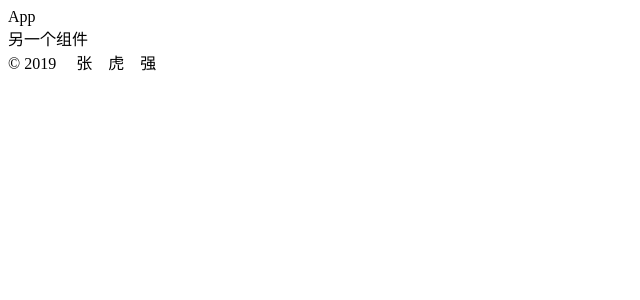
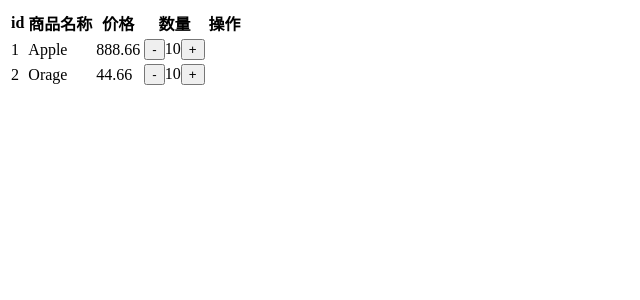
Before and after one commit to zhq092012/React_trus, a React (Create React App) app: page / in a window 1280 px wide. Shown: the top 300 px of the page, without its empty margins (0-640 px from the left). Built offline with nearby package versions, Linux system fonts and the light colour scheme.

Commit message:
手动实现redux

```diff
--- a/package.json
+++ b/package.json
@@ -8,7 +8,8 @@
     "@testing-library/user-event": "^7.2.1",
     "react": "^16.12.0",
     "react-dom": "^16.12.0",
-    "react-scripts": "3.4.0"
+    "react-scripts": "3.4.0",
+    "redux": "^4.0.5"
   },
   "scripts": {
     "start": "react-app-rewired start",
--- a/src/AnotherCopy.js
+++ /dev/null
@@ -1,11 +0,0 @@
-import React, { Component } from "react";
-import withCopyRight from "./withCopyRight";
-
-@withCopyRight
-class AnotherCopy extends Component {
-  render() {
-    return <div>另一个{this.props.name}</div>;
-  }
-}
-export default AnotherCopy;
-// export default withCopyRight(AnotherCopy);
--- a/src/App.js
+++ b/src/App.js
@@ -1,10 +1,10 @@
 import React, { Component } from "react";
-import AnotherCopy from "./AnotherCopy";
+import { CartList } from "./components";
 class App extends Component {
   render() {
     return (
       <div>
-        App <AnotherCopy name="组件" />
+        <CartList store={this.props.store} />
       </div>
     );
   }
--- /dev/null
+++ b/src/actions/actionType.js
@@ -0,0 +1,4 @@
+export default {
+  CART_AMOUNT_INCREMENT: "CART_AMOUNT_INCREMENT",
+  CART_AMOUNT_DECREMENT: "CART_AMOUNT_DECREMENT"
+};
--- /dev/null
+++ b/src/actions/cart.js
@@ -0,0 +1,11 @@
+import actionType from "./actionType";
+export const increment = id => {
+  console.log(id);
+
+  return { type: actionType.CART_AMOUNT_INCREMENT, payload: { id } };
+};
+export const decrement = id => {
+  console.log(id);
+
+  return { type: actionType.CART_AMOUNT_DECREMENT, payload: { id } };
+};
--- /dev/null
+++ b/src/components/CartList/index.js
@@ -0,0 +1,63 @@
+import React, { Component } from "react";
+import { increment, decrement } from "../../actions/cart";
+export default class CartList extends Component {
+  constructor() {
+    super();
+    this.state = {
+      cartList: []
+    };
+  }
+  getState = () => {
+    this.setState({
+      cartList: this.props.store.getState().cart
+    });
+  };
+  componentDidMount() {
+    this.getState();
+    this.props.store.subscribe(this.getState);
+  }
+  render() {
+    return (
+      <table>
+        <thead>
+          <tr>
+            <th>id</th>
+            <th>商品名称</th>
+            <th>价格</th>
+            <th>数量</th>
+            <th>操作</th>
+          </tr>
+        </thead>
+        <tbody>
+          {this.state.cartList.map(item => {
+            return (
+              <tr key={item.id}>
+                <td>{item.id}</td>
+                <td>{item.title}</td>
+                <td>{item.price}</td>
+                <td>
+                  <button
+                    onClick={() => {
+                      this.props.store.dispatch(decrement(item.id));
+                    }}
+                  >
+                    -
+                  </button>
+                  <span>{item.amount}</span>
+                  <button
+                    onClick={() => {
+                      this.props.store.dispatch(increment(item.id));
+                    }}
+                  >
+                    +
+                  </button>
+                </td>
+                <td></td>
+              </tr>
+            );
+          })}
+        </tbody>
+      </table>
+    );
+  }
+}
--- /dev/null
+++ b/src/components/index.js
@@ -0,0 +1 @@
+export { default as CartList } from "./CartList";
--- a/src/index.js
+++ b/src/index.js
@@ -1,4 +1,7 @@
 import React from "react";
 import { render } from "react-dom";
+import store from "./store";
 import App from "./App";
-render(<App />, document.querySelector("#root"));
+console.log(store);
+window.store = store;
+render(<App store={store} />, document.querySelector("#root"));
--- /dev/null
+++ b/src/reducers/cart.js
@@ -0,0 +1,36 @@
+import actionType from "../actions/actionType";
+import store from "../store";
+const initState = [
+  {
+    id: 1,
+    title: "Apple",
+    price: 888.66,
+    amount: 10
+  },
+  {
+    id: 2,
+    title: "Orage",
+    price: 44.66,
+    amount: 10
+  }
+];
+export default (state = initState, action) => {
+  switch (action.type) {
+    case actionType.CART_AMOUNT_INCREMENT:
+      return state.map(item => {
+        if (item.id === action.payload.id) {
+          item.amount += 1;
+        }
+        return item;
+      });
+    case actionType.CART_AMOUNT_DECREMENT:
+      return state.map(item => {
+        if (item.id === action.payload.id) {
+          item.amount -= 1;
+        }
+        return item;
+      });
+    default:
+      return state;
+  }
+};
--- /dev/null
+++ b/src/reducers/index.js
@@ -0,0 +1,5 @@
+import { combineReducers } from "redux";
+import cart from "./cart";
+export default combineReducers({
+  cart
+});
--- /dev/null
+++ b/src/store.js
@@ -0,0 +1,3 @@
+import { createStore } from "redux";
+import rootReducer from "./reducers";
+export default createStore(rootReducer);
--- a/src/withCopyRight.js
+++ /dev/null
@@ -1,17 +0,0 @@
-import React, { Component } from "react";
-
-const withCopyRight = YourComponent => {
-  return class WthCopyRight extends Component {
-    render() {
-      console.log(this.props);
-
-      return (
-        <>
-          <YourComponent {...this.props} />
-          <div>&copy; 2019 &emsp;张&emsp;虎&emsp;强</div>
-        </>
-      );
-    }
-  };
-};
-export default withCopyRight;
```
Also changed, not shown: 1 other file (tests, documents, lock files or other folders).
